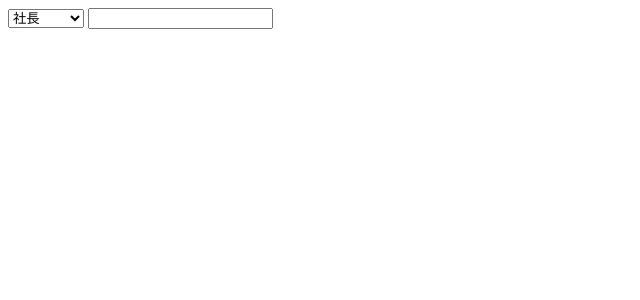
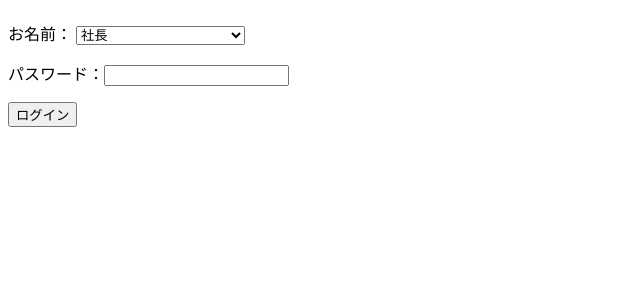
Before and after one commit to kazuw0401/php-skillup2, a PHP site: page /trial_1st/form.php in a window 1280 px wide. Shown: the top 300 px of the page, without its empty margins (0-640 px from the left). Run offline with PHP 8.4, Linux system fonts and the light colour scheme.

Commit message:
トライアル課題フォーム作成とphp-fpmのDockerfile修正

```diff
--- a/data/trial_1st/form.php
+++ b/data/trial_1st/form.php
@@ -9,16 +9,23 @@
 </head>
 
 <body>
+	<h1></h1>
     <form action="./task.php" method="post">
-        <select name="" id="">
-            <option value="president">社長</option>
-            <option value="suzuki">鈴木さん</option>
-            <option value="takahashi">高橋さん</option>
-            <option value="sales_yamada">山田さん</option>
-            <option value="takahashi">中村さん</option>
-            <option value="general_yamada">山田さん</option>
-        </select>
-        <input type="password" name="password" id="">
+        <p>
+			お名前：
+            <select name="name" id="">
+				<option value="president">社長</option>
+				<option value="suzuki">鈴木さん（営業チーム）</option>
+				<option value="takahashi">高橋さん（経理チーム）</option>
+				<option value="sales_yamada">山田さん（営業チーム）</option>
+				<option value="takahashi">中村さん（経理チーム）</option>
+				<option value="general_yamada">山田さん（総務チーム）</option>
+			</select>
+		</p>
+		<p>
+			パスワード：<input type="password" name="password" id="">
+		</p>
+        <input type="submit" value="ログイン">
     </form>
 </body>
 
```
Also changed, not shown: 1 other file.
